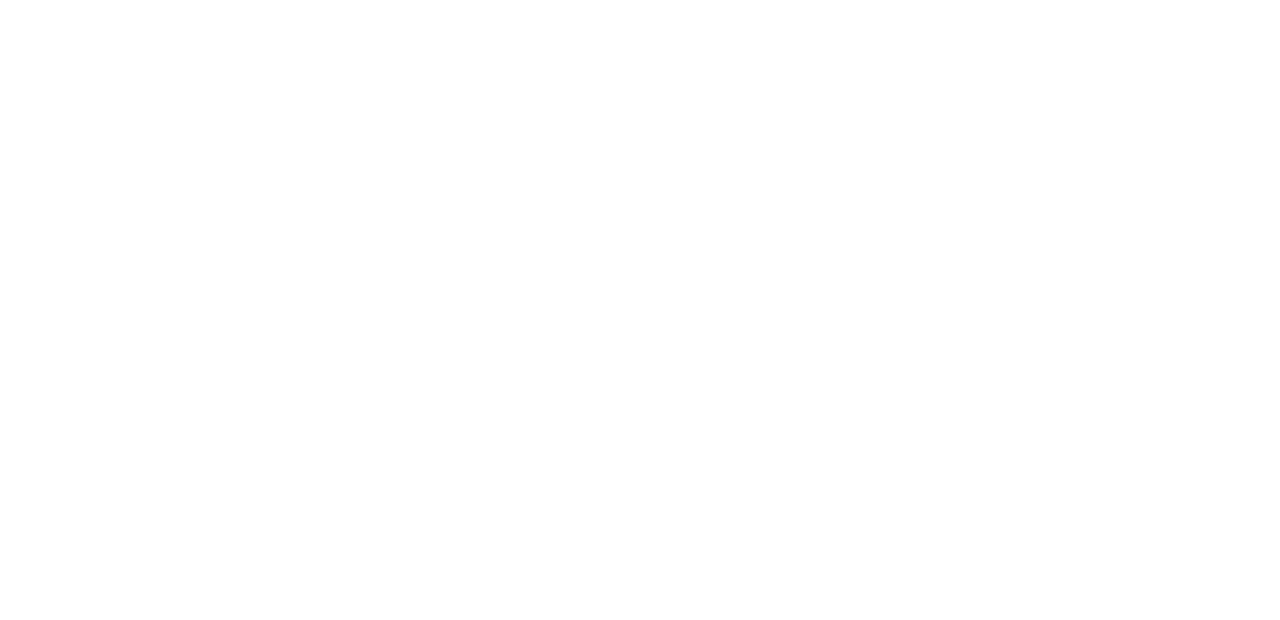
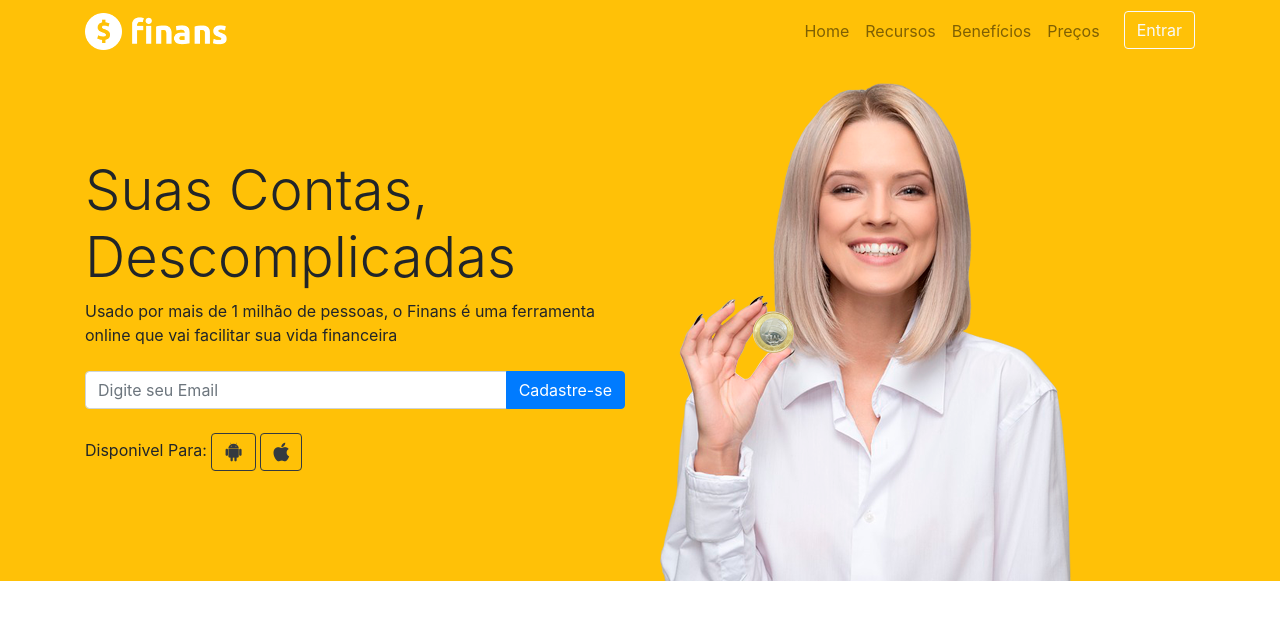
Before and after one commit to GuilhermeDeLimaPontes/Projeto-Finans-Website, a plain HTML site: page index.html in a window 1280 px wide. Drawn offline with nearby package versions, Linux system fonts and the light colour scheme.

Commit message:
pequenas alterações

```diff
--- a/index.html
+++ b/index.html
@@ -8,15 +8,90 @@
     <!-- Bootstrap CSS -->
     <link rel="stylesheet" href="https://stackpath.bootstrapcdn.com/bootstrap/4.1.3/css/bootstrap.min.css" integrity="sha384-MCw98/SFnGE8fJT3GXwEOngsV7Zt27NXFoaoApmYm81iuXoPkFOJwJ8ERdknLPMO" crossorigin="anonymous">
 
+
     <link rel="stylesheet" href="https://use.fontawesome.com/releases/v5.3.1/css/all.css" integrity="sha384-mzrmE5qonljUremFsqc01SB46JvROS7bZs3IO2EmfFsd15uHvIt+Y8vEf7N7fWAU" crossorigin="anonymous">
 
-    <title>Olá, mundo!</title>
+    <link rel="stylesheet" href="css/style.css">
+    <title>Finans - Finanças Pessoais</title>
   </head>
   <body>
 
+      <header>
+        <nav class="navbar navbar-expand-sm navbar-light bg-warning">
+          <div class="container">
+            <!--LOGO-->
+            <a href="index.html" class="navbar-brand">
+              <img src="img/logo.png" alt="" width="142">
+            </a>
 
-    <!-- JavaScript (Opcional) -->
-    <!-- jQuery primeiro, depois Popper.js, depois Bootstrap JS -->
+            <!--MENU HAMBURGUER-->
+            <button class="navbar-toggler" data-toggle="collapse" data-target="#nav-target">
+                <span class="navbar-toggler-icon"></span>
+            </button>
+            <!--NAVEGAÇÃO-->
+            <div class="collapse navbar-collapse" id="nav-target">
+              <ul class="navbar-nav ml-auto">
+                  <li class="nav-item">
+                    <a href="#" class="nav-link">Home</a>
+                  </li>
+                  <li class="nav-item">
+                    <a href="#" class="nav-link">Recursos</a>
+                  </li>
+                  <li class="nav-item">
+                    <a href="#" class="nav-link">Benefícios</a>
+                  </li>
+                  <li class="nav-item">
+                    <a href="#" class="nav-link">Preços</a>
+                  </li>
+                  <li class="nav-item">
+                      <a href="#" class="btn btn-outline-light ml-3">Entrar</a>
+                  </li>
+              </ul>
+            </div>
+          </div>
+        </nav>
+      </header>
+
+      <section id="home"><!--Inicio Home-->
+        <div class="container">
+          <div class="row">
+            <div class="col-md-6 d-flex">
+              <div class="align-self-center">
+                <h1 class="display-4">Suas Contas, Descomplicadas</h1>
+
+                <p>
+                  Usado por mais de 1 milhão de pessoas, o Finans é uma ferramenta online
+                  que vai facilitar sua vida financeira
+                </p>
+
+                <form action="" class="mt-4 mb-4">
+                  <div class="input-group input-group-md">
+                    <input type="text" class="form-control" placeholder="Digite seu Email">
+                    <div class="input-group-append">
+                      <button type="button" class="btn btn-primary btn-md">Cadastre-se</button>
+                    </div>
+                  </div>
+                </form>
+
+                <p>Disponivel Para:
+                  <a href="" class="btn btn-outline-dark">
+                    <i class="fab fa-android fa-lg"></i>
+                  </a>
+                  <a href="" class="btn btn-outline-dark">
+                    <i class="fab fa-apple fa-lg"></i>
+                  </a>
+
+                </p>
+
+              </div>
+            </div>
+            <div class="col-md-6 d-none d-md-block">
+              <img src="img/capa-mulher.png" class="img-fluid" alt="">
+            </div>
+          </div>
+        </div>
+      </section><!--Fim Home-->
+
     <script src="https://code.jquery.com/jquery-3.3.1.slim.min.js" integrity="sha384-q8i/X+965DzO0rT7abK41JStQIAqVgRVzpbzo5smXKp4YfRvH+8abtTE1Pi6jizo" crossorigin="anonymous"></script>
     <script src="https://cdnjs.cloudflare.com/ajax/libs/popper.js/1.14.3/umd/popper.min.js" integrity="sha384-ZMP7rVo3mIykV+2+9J3UJ46jBk0WLaUAdn689aCwoqbBJiSnjAK/l8WvCWPIPm49" crossorigin="anonymous"></script>
     <script src="https://stackpath.bootstrapcdn.com/bootstrap/4.1.3/js/bootstrap.min.js" integrity="sha384-ChfqqxuZUCnJSK3+MXmPNIyE6ZbWh2IMqE241rYiqJxyMiZ6OW/JmZQ5stwEULTy" crossorigin="anonymous"></script>
```
